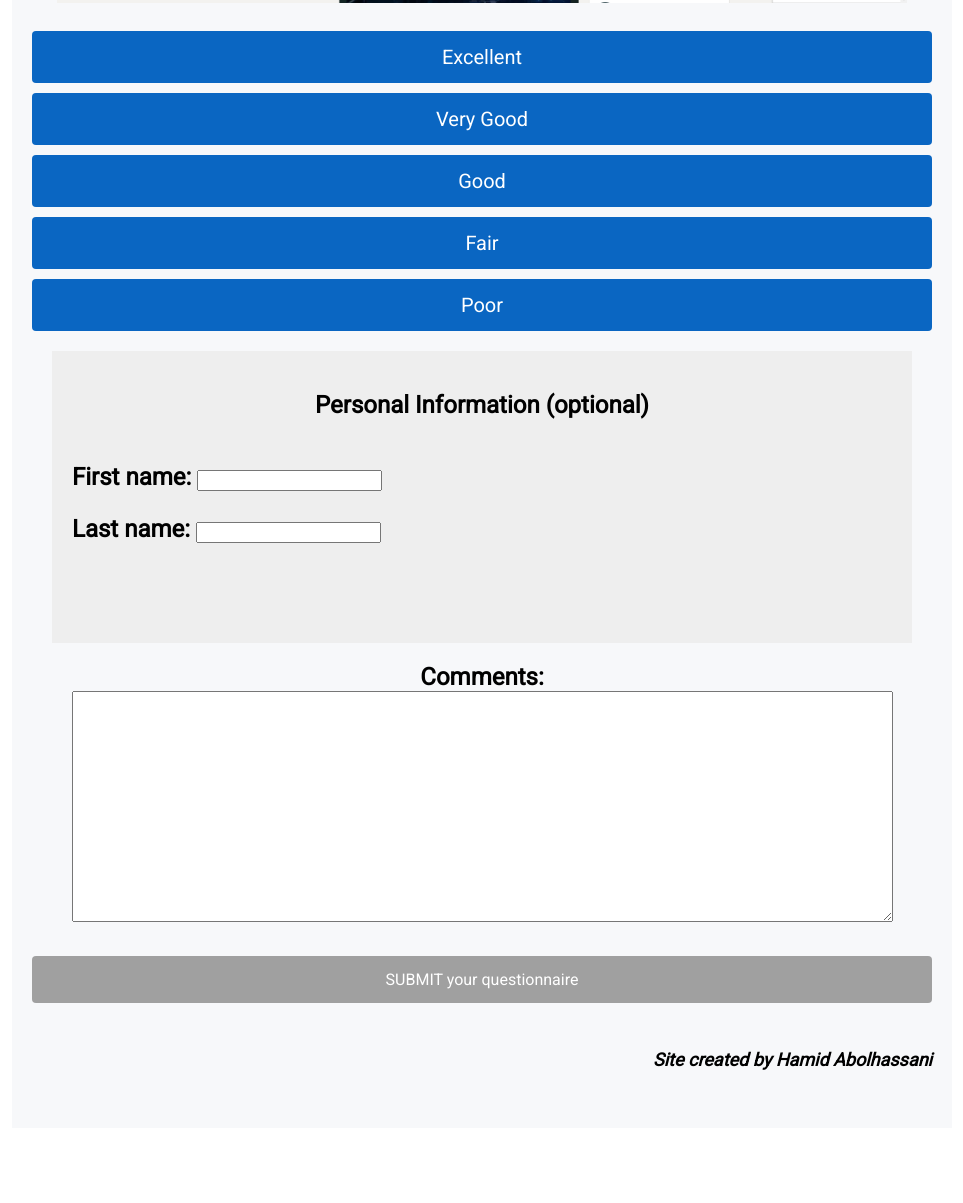
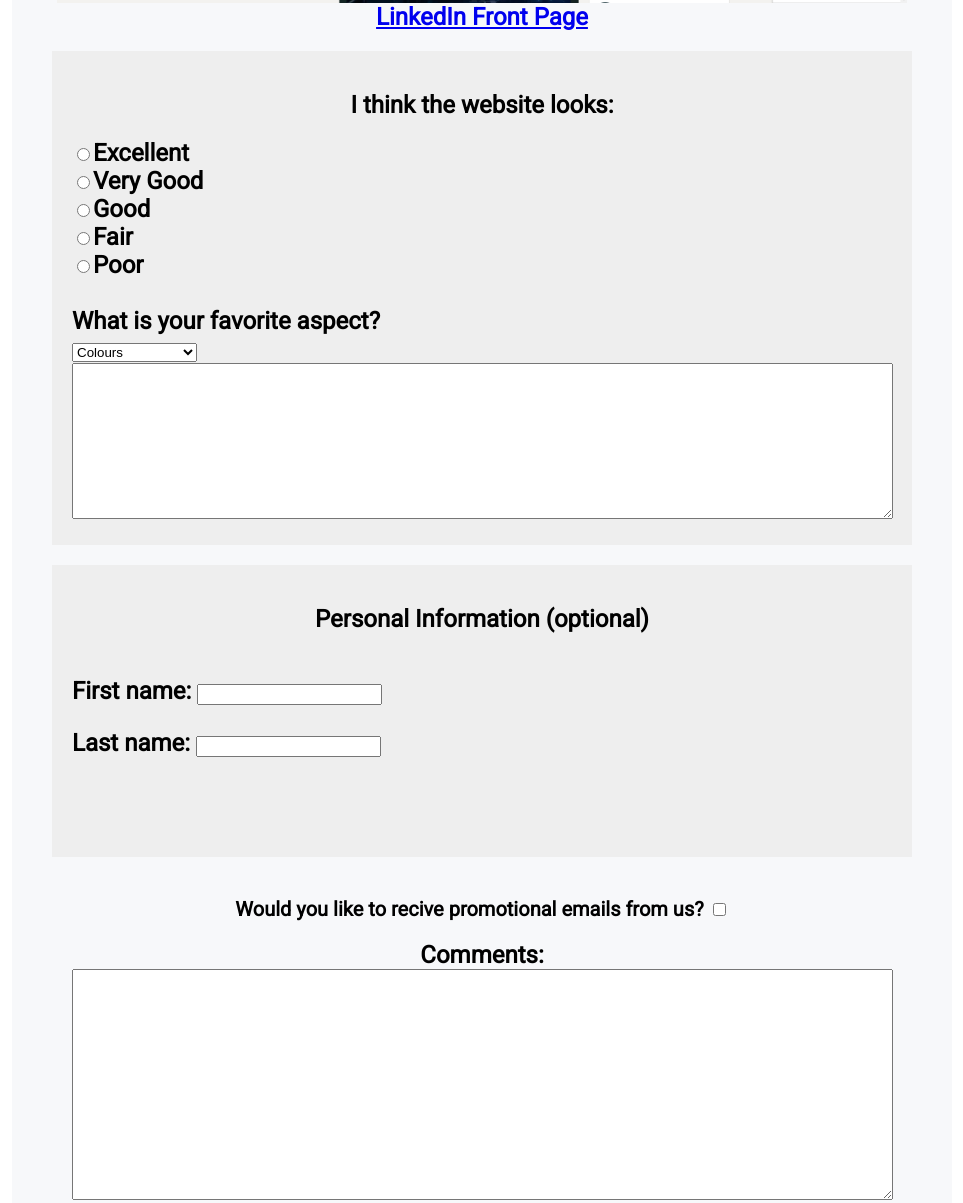
Before and after one commit to Hamid-0/Hamid-0.github.io, a plain HTML site: page index.html in a window 1280 px wide. Shown: the part 646-1849 px from the top of the page, without its empty margins (158-1121 px from the left). Before the commit the page ends 1774 px from the top, so only its background shows below. Drawn offline with Linux system fonts and the light colour scheme.

Commit message:
last commit

```diff
--- a/index.html
+++ b/index.html
@@ -10,7 +10,7 @@
 	<link href="style.css" rel="stylesheet" type="text/css">
 	<link href='https://fonts.googleapis.com/css?family=Roboto' rel='stylesheet'>
 
-	<title>Questionnaire</title>
+	<title>Survey</title>
 </head>
 
 <body data-new-gr-c-s-check-loaded="14.1012.0" data-gr-ext-installed="">
@@ -26,32 +26,29 @@
 			<a href="https://www.linkedin.com/feed/">
 				<img border="0" alt="LinkedIn" src="Picture.png" width="850" height="475">
 			</a>
-
+			<a href="https://www.linkedin.com/feed/"> LinkedIn Front Page</a>
 
 
 			<br>
 
-			<div>
+			<div class="question">
+				<h2> I think the website looks:</h2>
 
-				<button type="button" class="btn">
-					Excellent
-				</button>
-				<div class=space></div>
-				<button type="button">
-					Very Good
-				</button>
-				<div class=space></div>
-				<button type="button">
-					Good
-				</button>
-				<div class=space></div>
-				<button type="button">
-					Fair
-				</button>
-				<div class=space></div>
-				<button type="button">
-					Poor
-				</button>
+				<input type="radio" name="Rate" value="Excellent">Excellent<br>
+				<input type="radio" name="Rate" value="Very Good">Very Good<br>
+				<input type="radio" name="Rate" value="Good">Good<br>
+				<input type="radio" name="Rate" value="Fair">Fair<br>
+				<input type="radio" name="Rate" value="Poor">Poor<br>
+				<br>
+
+				What is your favorite aspect?<br>
+				<select id="favorite">
+					<option value="Colours" selected="selected">Colours</option>
+					<option value="Feed">Feed</option>
+					<option value="Direct Messaging">Direct Messaging</option>
+					<option value="Other">Other</option>
+				</select>
+				<textarea rows="10" cols="100"></textarea>
 			</div>
 
 			<div class="question">
@@ -64,12 +61,24 @@
 			</div>
 
 
+			<div>
+				<h4>Would you like to recive promotional emails from us?
+					<input type="checkbox" name="Color" value="Blue">
+				</h4>
+			</div>
+
 
 			Comments:<br>
 			<textarea rows="15" cols="100"></textarea>
 
 			<br>
-			<br>
+
+			<div>
+				<h4>By checking the button you agree to our <em><a
+							href="https://www.linkedin.com/legal/user-agreement">Terms of Services</a></em>
+					<input type="checkbox" name="Color" value="Blue">
+				</h4>
+			</div>
 
 			<button id="submitButton" type="button" class="block">
 				SUBMIT your questionnaire
--- a/style.css
+++ b/style.css
@@ -39,6 +39,16 @@ h3   {
 	color: #000000;
     font-family: 'Roboto'
 }
+h4 {
+	font-size: 20px;
+	text-align: center;
+	margin: 0;
+	padding: 20px 0;
+	color: #000000;
+    font-family: 'Roboto'
+}
+
+
 
 
 
```
